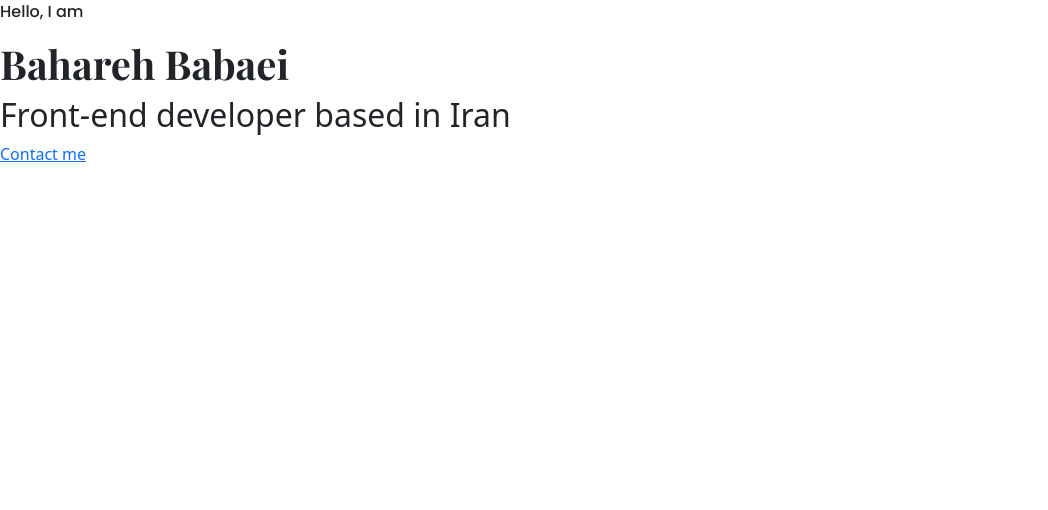
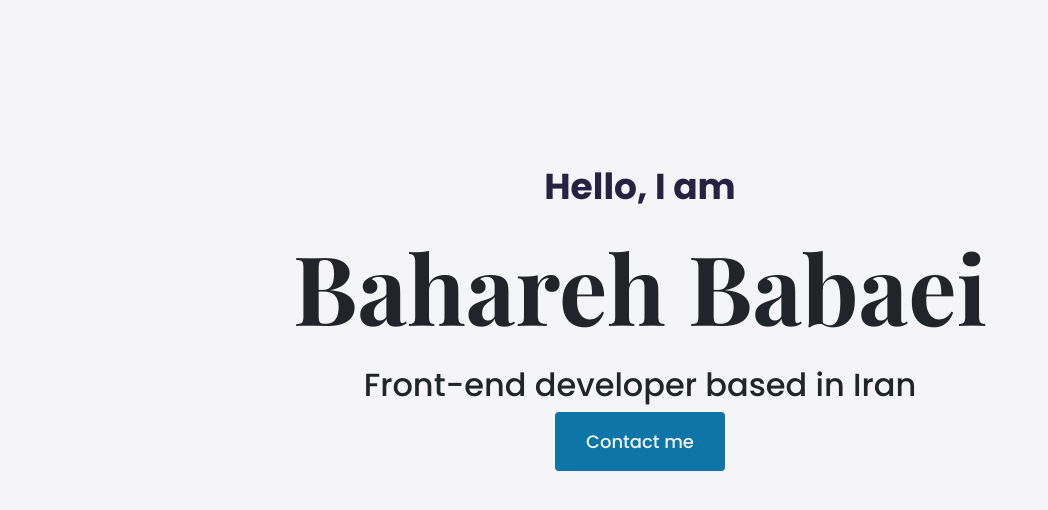
Before and after one commit to Bahaaari/portfolio-project, a plain HTML site: page index.html in a window 1280 px wide. Shown: the whole page, without its empty margins (0-1048 px from the left). Drawn offline with nearby package versions, Linux system fonts and the light colour scheme.

Commit message:
made hero homepage

```diff
--- a/index.html
+++ b/index.html
@@ -31,13 +31,9 @@
   <body>
     <div class="hero">
       <p>Hello, I am</p>
-      <h1>
-        Bahareh Babaei
-      </h1>
-      <h2>
-        Front-end developer based in Iran
-      </h2>
-      <a href="#">Contact me</a>
+      <h1>Bahareh Babaei</h1>
+      <h2>Front-end developer based in Iran</h2>
+      <a href="#" class="btn btn-branding">Contact me</a>
     </div>
   </body>
 </html>
--- a/styles/app.css
+++ b/styles/app.css
@@ -1,12 +1,42 @@
 :root {
   --primary-color: #f5f5f7;
+  --branding-color: #0e75a9;
+  --default-font-family: "Poppins", sans-serif;
+  --heading-font-family: "Playfair Display", serif;
 }
 
 h1 {
-  font-family: "Playfair Display", serif;
+  font-family: var(--heading-font-family);
+  font-size: 96px;
+  line-height: 1.5;
+}
+
+body {
+  font-family: var(--default-font-family);
+}
+
+h2 {
+  font-weight: normal;
 }
 
 p {
-  font-family: "Poppins", sans-serif;
-  font-weight: normal;
+  font-size: 36px;
+  font-weight: bold;
+  margin: 0;
+  color: #272142;
 }
+
+.hero {
+  background: var(--primary-color);
+  text-align: center;
+  padding: 160px 20px;
+}
+
+.btn-branding {
+  background: var(--branding-color);
+  border-radius: 4px;
+  color: var(--primary-color);
+  font-size: 18px;
+  line-height: 27px;
+  padding: 15px 30px;
+}
```
